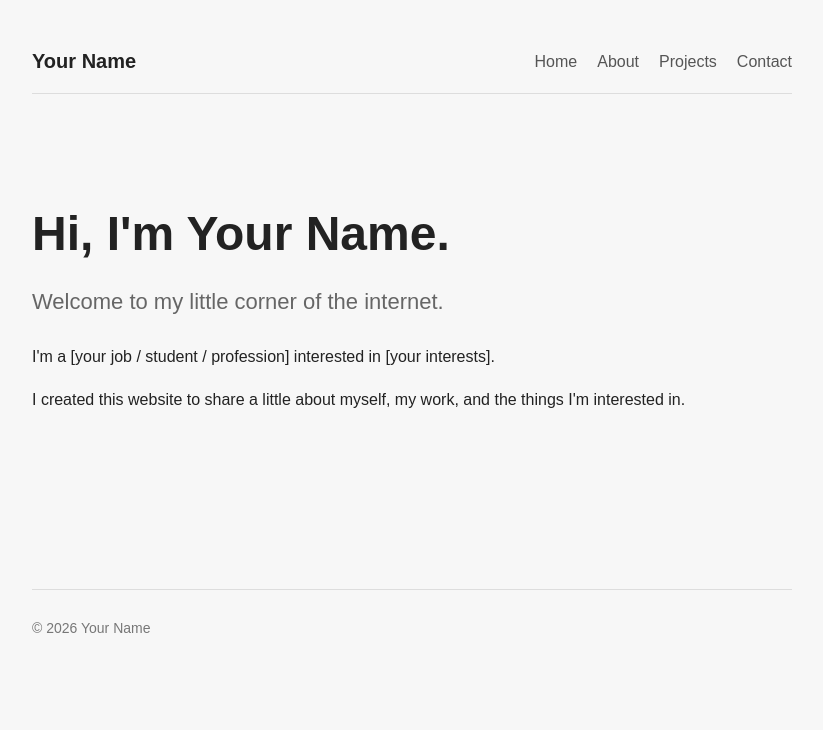
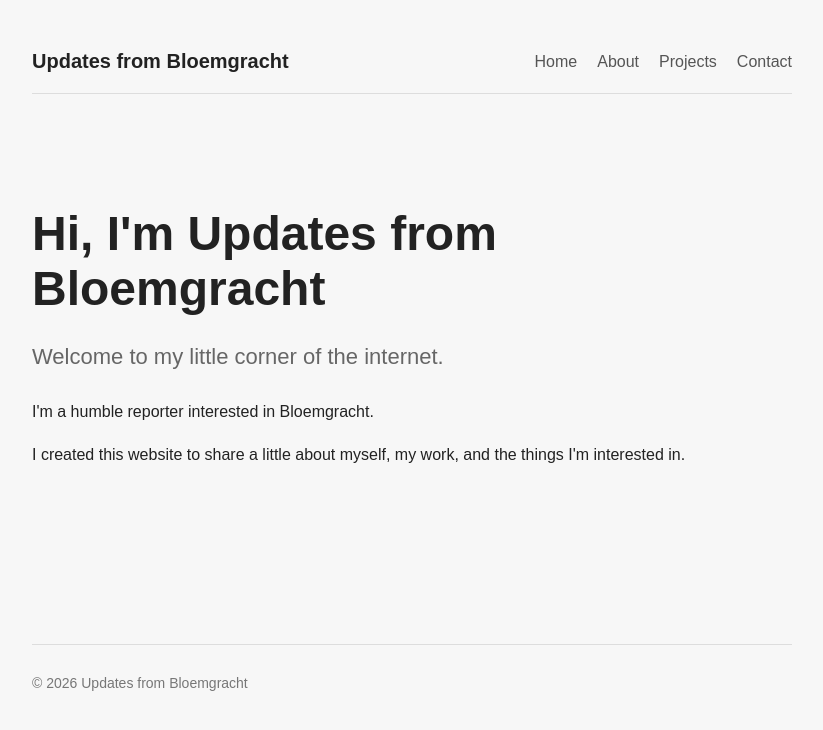
Before and after one commit to GHTry-AMS/Updates-from-Bloemgracht, a plain HTML site: page index.html in a window 1280 px wide. Shown: the whole page, without its empty margins (228-1051 px from the left). Drawn offline with Linux system fonts and the light colour scheme.

Commit message:
Update personal information in index.html

```diff
--- a/index.html
+++ b/index.html
@@ -15,7 +15,7 @@
 <div class="container">
 
     <nav>
-        <div class="logo">Your Name</div>
+        <div class="logo">Updates from Bloemgracht</div>
 
         <div class="nav-links">
             <a href="index.html">Home</a>
@@ -27,15 +27,15 @@
 
     <main>
 
-        <h1>Hi, I'm Your Name.</h1>
+        <h1>Hi, I'm Updates from Bloemgracht</h1>
 
         <p class="subtitle">
             Welcome to my little corner of the internet.
         </p>
 
         <p>
-            I'm a [your job / student / profession] interested in
-            [your interests].
+            I'm a humble reporter interested in
+            Bloemgracht.
         </p>
 
         <p>
@@ -46,7 +46,7 @@
     </main>
 
     <footer>
-        © 2026 Your Name
+        © 2026 Updates from Bloemgracht
     </footer>
 
 </div>
```
